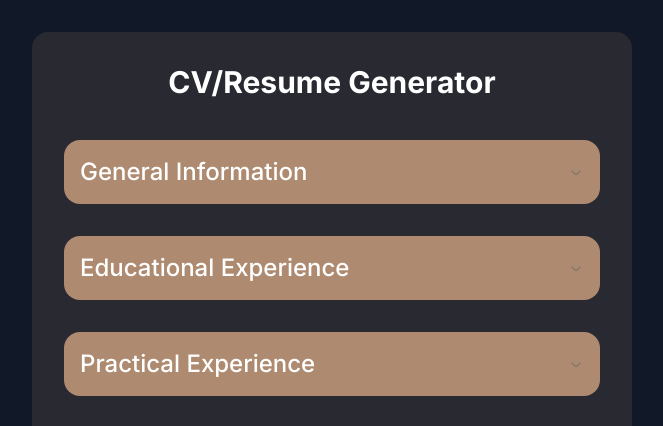
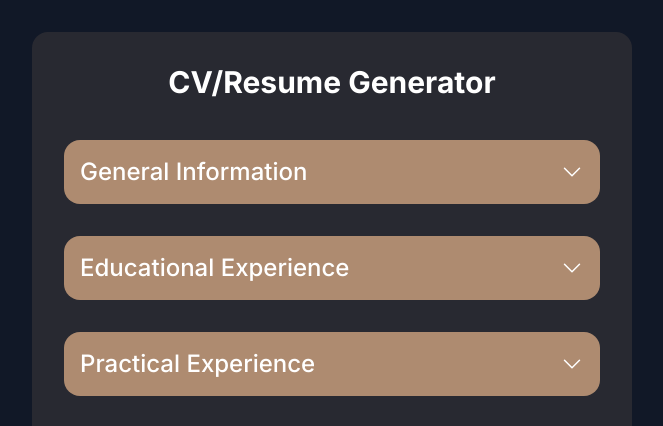
Before and after one commit to YismelR/cv-app-next, a Next.js app: page / in a window 1280 px wide. Shown: the top 426 px of the page, without its empty margins (308-971 px from the left). Built offline with nearby package versions, Linux system fonts and the light colour scheme.

Commit message:
applied a different svg for the dropdown accordion

```diff
--- a/components/ui/accordion.tsx
+++ b/components/ui/accordion.tsx
@@ -31,7 +31,20 @@ const AccordionTrigger = React.forwardRef<
             {...props}
         >
             {children}
-            <ChevronDownIcon className="h-4 w-4 shrink-0 text-muted-foreground transition-transform duration-200" />
+            <svg
+                xmlns="http://www.w3.org/2000/svg"
+                fill="none"
+                viewBox="0 0 24 24"
+                strokeWidth={1.5}
+                stroke="currentColor"
+                className="size-6"
+            >
+                <path
+                    strokeLinecap="round"
+                    strokeLinejoin="round"
+                    d="m19.5 8.25-7.5 7.5-7.5-7.5"
+                />
+            </svg>
         </AccordionPrimitive.Trigger>
     </AccordionPrimitive.Header>
 ));
```
